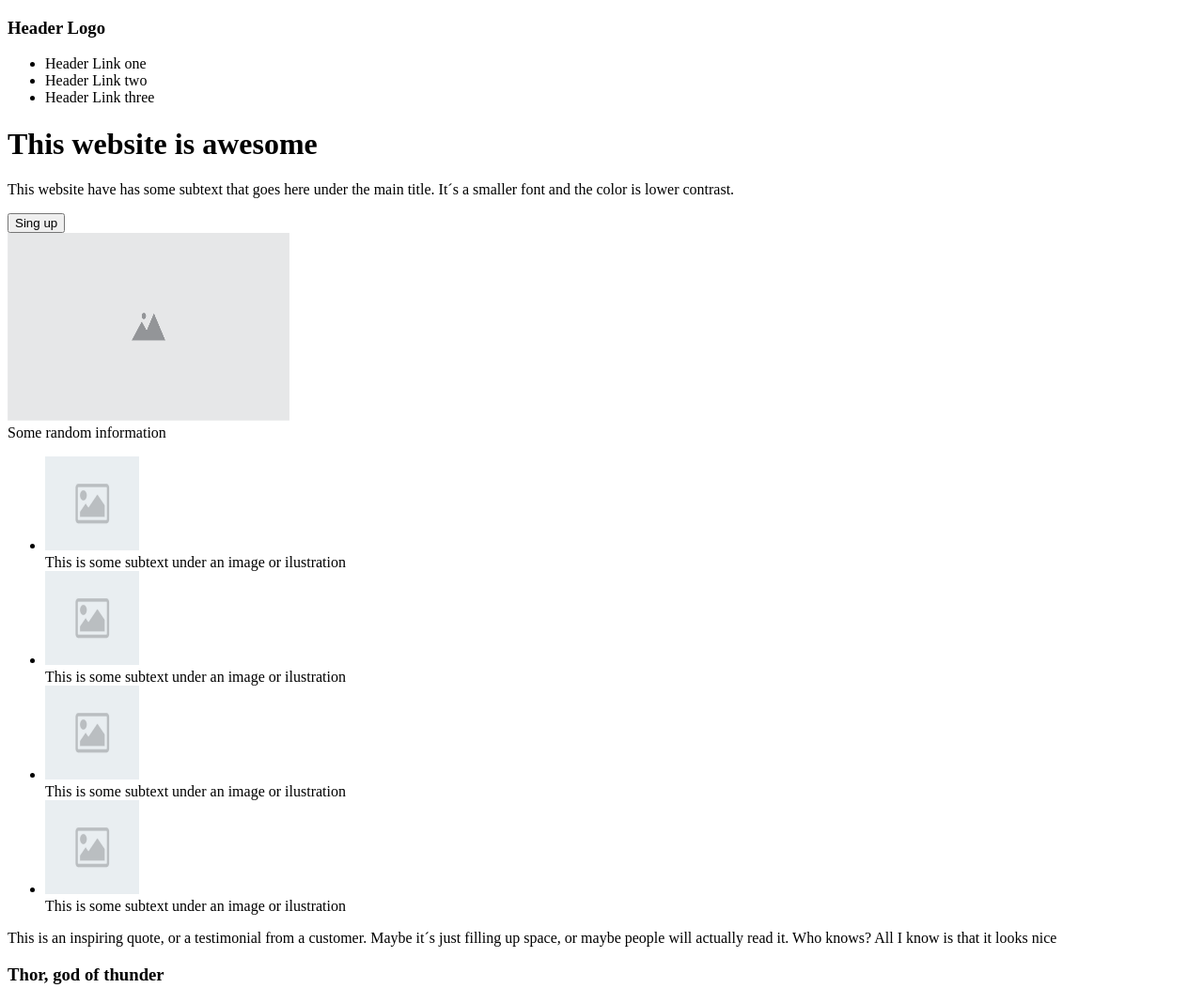
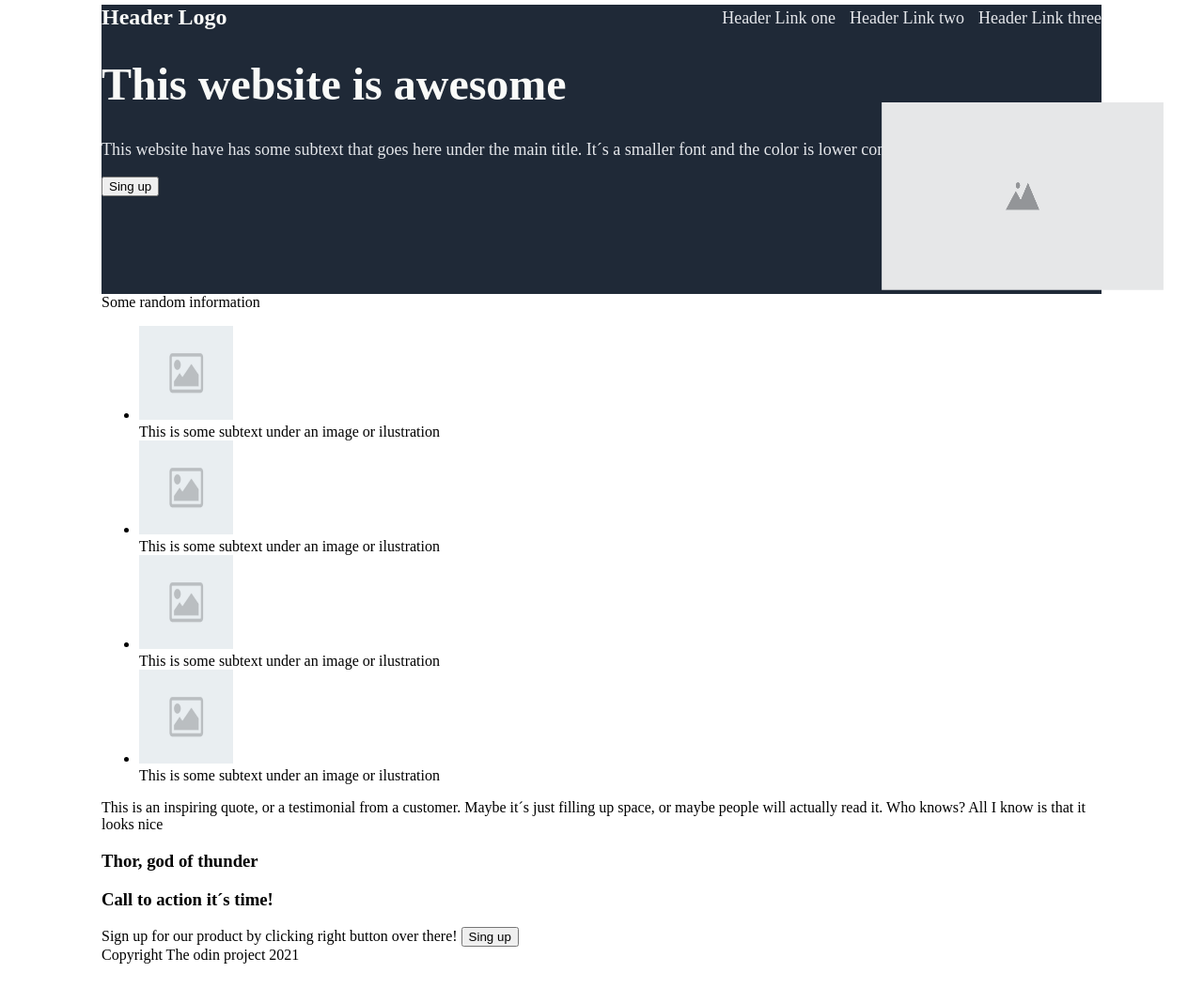
Before and after one commit to afmurillo97/Landing_Page, a plain HTML site: page index.html in a window 1280 px wide. Shown: the top 1052 px of the page at 94% size. Drawn offline with Linux system fonts and the light colour scheme.

Commit message:
For this section I created the css file and linked this file to my html file.

```diff
--- a/index.html
+++ b/index.html
@@ -4,22 +4,25 @@
     <meta charset="UTF-8">
     <meta http-equiv="X-UA-Compatible" content="IE=edge">
     <meta name="viewport" content="width=device-width, initial-scale=1.0">
+    <link rel="stylesheet" href="style.css">
     <title>Document</title>
 </head>
 <body>
-    <div>
-        <h3>Header Logo</h3>
-        <ul>
-            <li>Header Link one</li>
-            <li>Header Link two</li>
-            <li>Header Link three</li>
-        </ul>
-    </div>
-    <div>
-        <h1>This website is awesome</h1>
-        <p>This website have has some subtext that goes here under the main title. It´s a smaller font and the color is lower contrast.</p>
-        <button>Sing up</button>
-        <div><img src="./images/SM-placeholder.png" alt="SM-placeholder" width="300" height="200"></div>
+    <div class="first-segment">
+        <div class="header">
+            <h3 class="header-logo">Header Logo</h3>
+            <ul class="header-links">
+                <li><a href="">Header Link one</a></li>
+                <li><a href="">Header Link two</a></li>
+                <li><a href="">Header Link three</a></li>
+            </ul>
+        </div>
+        <div class="second-section">
+            <h1 class="hero-main-title">This website is awesome</h1>
+            <p class="hero-main-text">This website have has some subtext that goes here under the main title. It´s a smaller font and the color is lower contrast.</p>
+            <button>Sing up</button>
+            <div class="image"><img src="./images/SM-placeholder.png" alt="SM-placeholder" width="300" height="200"></div>
+        </div>
     </div>
     <div class="title">Some random information</div>
     <ul>
--- /dev/null
+++ b/style.css
@@ -0,0 +1,48 @@
+body{
+    padding-left: 100px;
+    padding-right: 100px;
+}
+.first-segment {
+    background-color: #1f2937;
+    margin-top: -25px;
+    border-color: #1f2937;
+
+}
+.header {
+
+}
+.header-logo {
+    font-size: 24px;
+    color: #f9faf8;
+    margin-top: 30px;
+}
+.header-links {
+    font-size: 18px;
+    list-style-type: none;
+    display: flex;
+    justify-content: right;
+    gap: 15px;
+    margin-top: -47px;
+
+}
+h1 {
+    font-size: 48px;
+    font-weight: extra-bold;
+    color: #f9faf8;
+}
+p {
+    font-size: 18px;
+    color: #e5e7eb;
+}
+a {
+    text-decoration: none;
+    color: #e5e7eb;
+}
+.image {
+    display: block;
+    margin-left: 830px;
+    margin-top: -100px;
+}
+.hero-main-title {
+    justify-content: left;
+}
```
